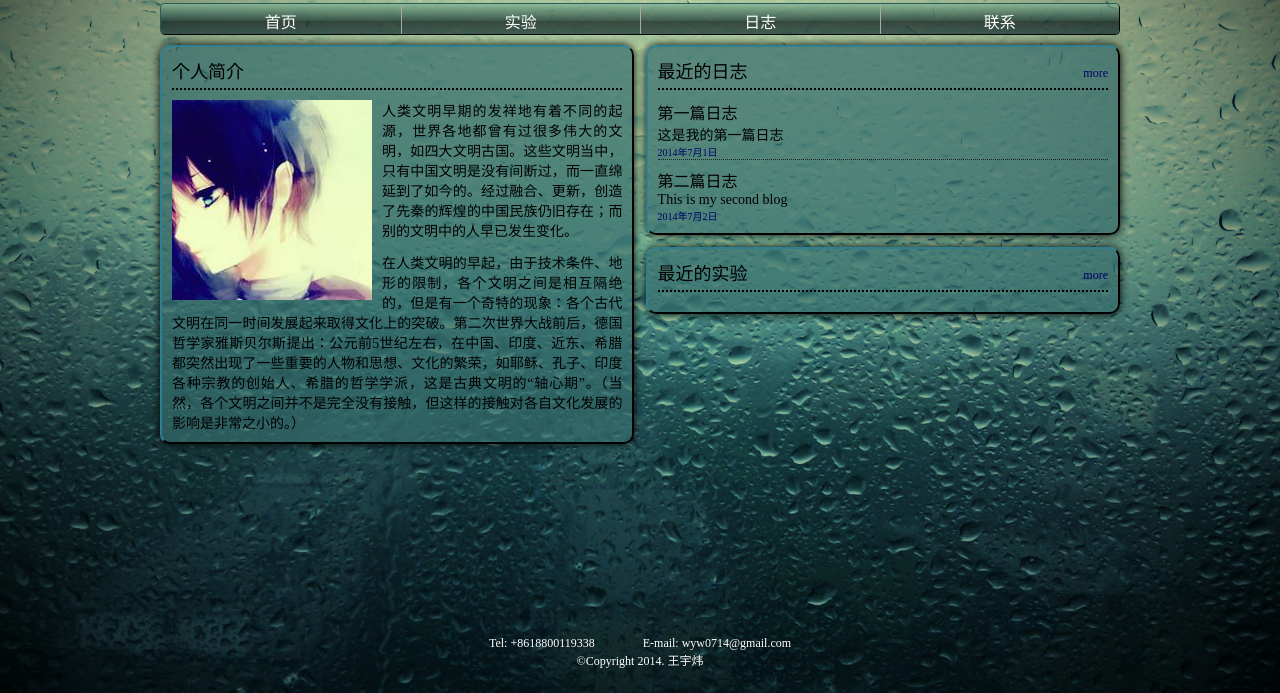
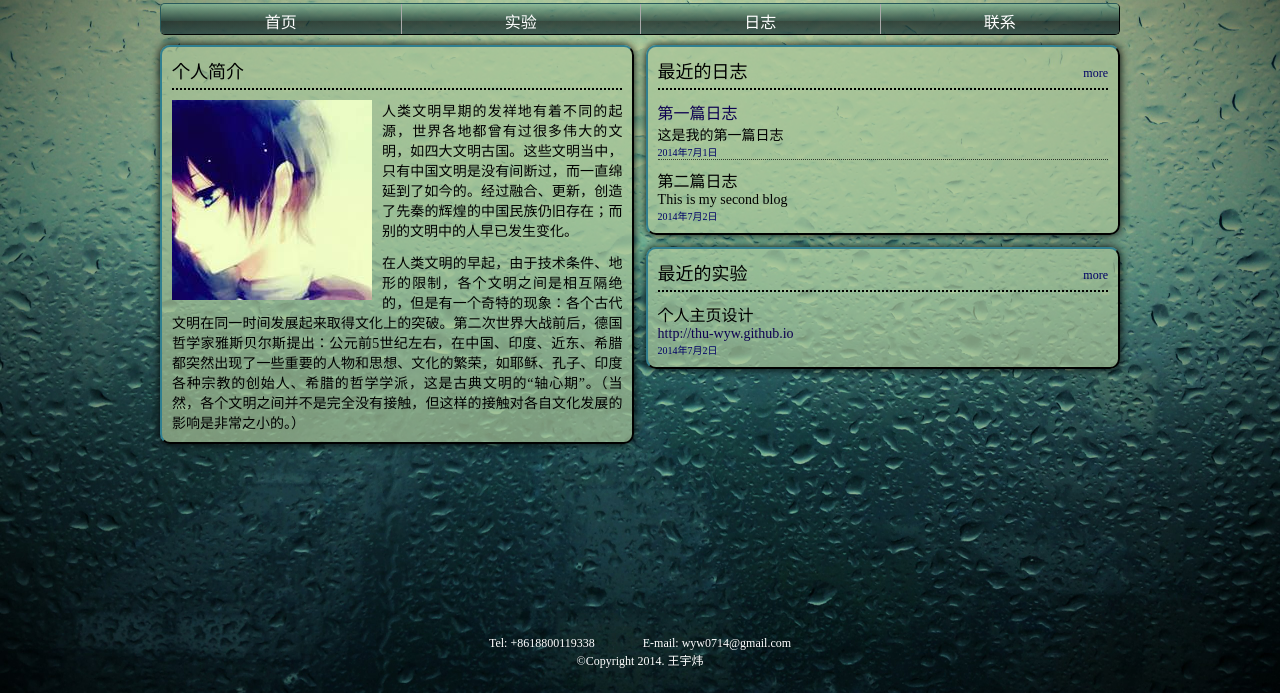
Before and after one commit to THU-wyw/THU-wyw.github.io, a plain HTML site: page index.html in a window 1280 px wide. Shown: the part 107-800 px from the top of the page. Drawn offline with Linux system fonts and the light colour scheme.

Commit message:
no message

```diff
--- a/css/base.css
+++ b/css/base.css
@@ -62,6 +62,7 @@ header {
 	text-align: center;
 	text-decoration: none;
 	color: white;
+	background: -webkit-linear-gradient(top, rgba(128,181,150,0.7) 0%, rgba(13,41,42,0.7) 50%, rgba(7,20,22,0.7) 50%, rgba(23,55,61,0.7) 100%);
 	background: linear-gradient(to bottom, rgba(128,181,150,0.7) 0%, rgba(13,41,42,0.7) 50%, rgba(7,20,22,0.7) 50%, rgba(23,55,61,0.7) 100%);
 }
 .menu a:hover {
@@ -70,6 +71,7 @@ header {
 }
 .menu a:active {
 	box-shadow: #000000 0px 0px 10px inset;
+	background: -webkit-linear-gradient(top, rgba(158,211,180,0.7) 0%, rgba(43,71,42,0.7) 50%, rgba(37,50,52,0.7) 50%, rgba(53,85,91,0.7) 100%);
 	background: linear-gradient(to bottom, rgba(158,211,180,0.7) 0%, rgba(43,71,42,0.7) 50%, rgba(37,50,52,0.7) 50%, rgba(53,85,91,0.7) 100%);
 	color: white;
 }
@@ -162,7 +164,7 @@ article, aside {
 	padding: 0;
 	position: relative;
 	margin: 0 0 12px 0;
-	background: rgba(53,108,108,0.7);
+	background: rgba(168,195,151,0.7);
 	text-align: justify;
 	border-radius: 10px 10px 10px 10px;
 	border: 2px;
@@ -170,7 +172,14 @@ article, aside {
 	border-color: rgba(20,53,60,1);
 	box-shadow: #000000 0px 0px 10px;
 }
-
+article a, aside a {
+	text-decoration: none;
+	color: rgb(14,1,81);
+}
+article a:hover, aside a:hover {
+	text-decoration: none;
+	color: rgb(204,51,0);
+}
 section.two_column_body article, section.two_column_body aside {
 	width: 49%
 }
--- a/index.html
+++ b/index.html
@@ -53,7 +53,7 @@
                     	<a href="blogs.html">more</a>
                     </div>
                     <h2>最近的日志</h2>
-                    <h3>第一篇日志</h3>
+                    <h3><a href="blogs/blog1.html">第一篇日志</a></h3>
                     <p>这是我的第一篇日志</p>
                     <h4>2014年7月1日</h4>
                     <h3>第二篇日志</h3>
@@ -67,6 +67,9 @@
                     	<a href="experiments.html">more</a>
                     </div>
                     <h2>最近的实验</h2>
+                    <h3>个人主页设计</h3>
+                    <p><a href="http://thu-wyw.github.io">http://thu-wyw.github.io</a></p>
+                    <h4>2014年7月2日</h4>
                 </div>
             </aside>
         </section>
```
Also changed, not shown: experiments.html (+2 -2 lines).
